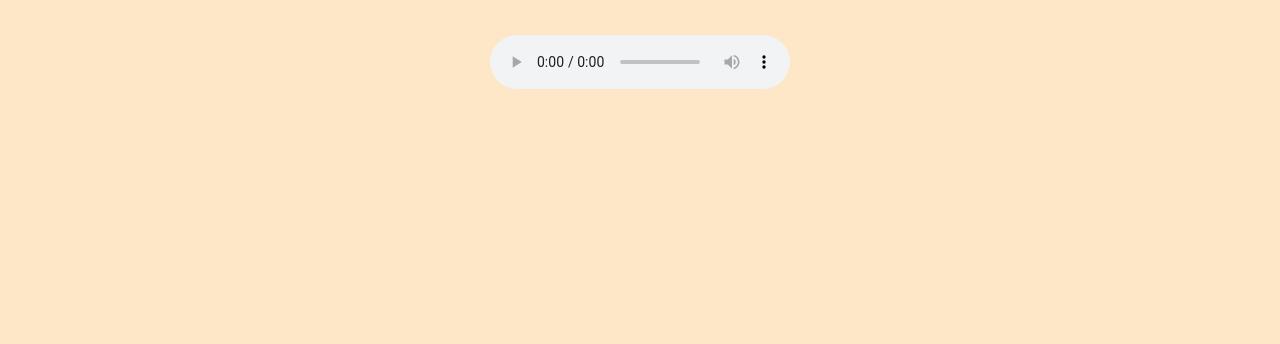
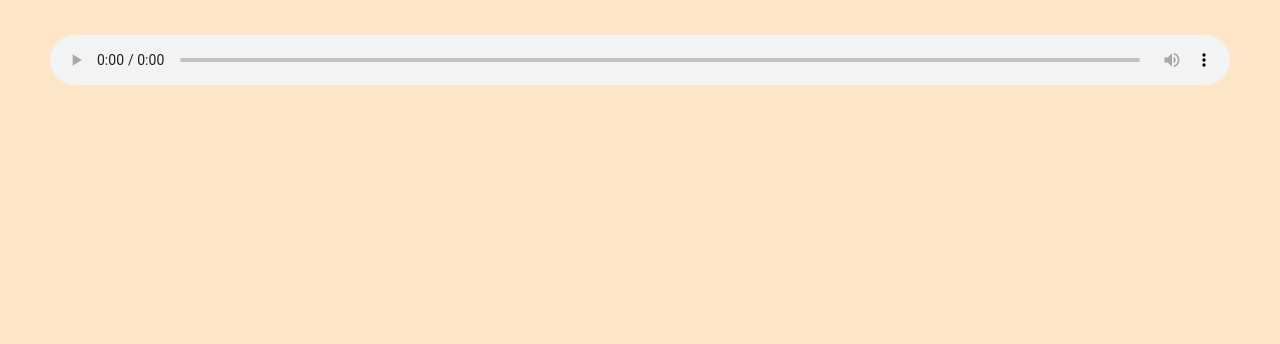
Before and after one commit to NeoN-dc/NeoN-dc.github.io, a plain HTML site: page index.html in a window 1280 px wide. Shown: the part 456-800 px from the top of the page. Drawn offline with Linux system fonts and the light colour scheme.

Commit message:
Update stylesheet.css

```diff
--- a/stylesheet.css
+++ b/stylesheet.css
@@ -16,6 +16,11 @@ img {
     height: auto;
     border-radius: 25px;
     box-shadow: 5px 5px 5px #000;
+}
+
+audio {
+    width: 100%;
+    height: 50px;
 }
 
 .wrapper {
```
